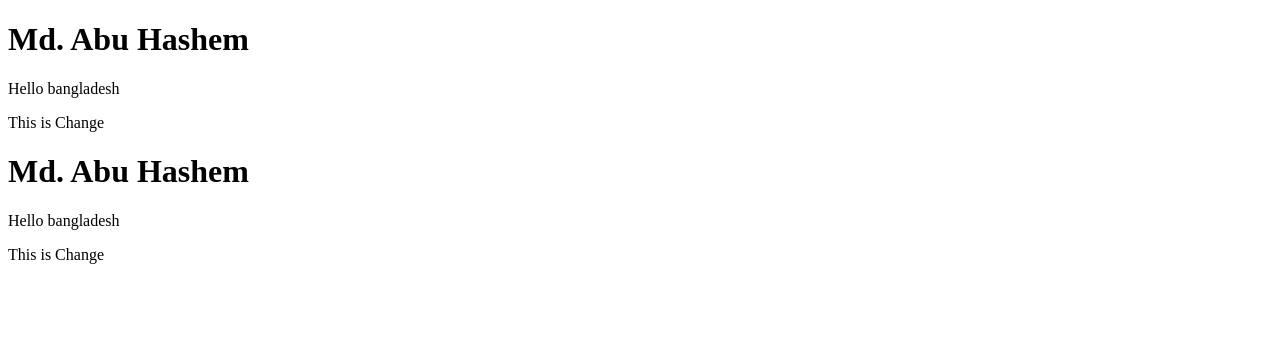
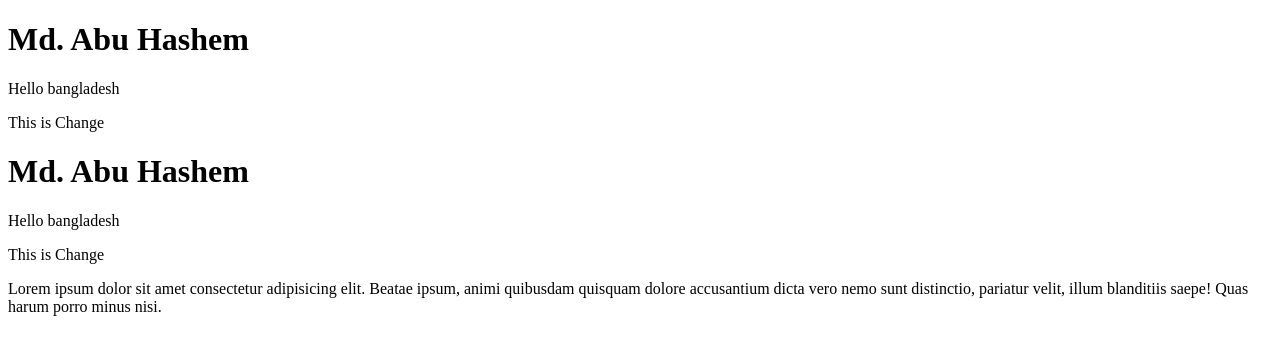
Before and after one commit to millionhashemabucu/ma, a plain HTML site: page index.html in a window 1280 px wide. Drawn offline with Linux system fonts and the light colour scheme.

Commit message:
ptag-added
git commit -m ptag-added

```diff
--- a/index.html
+++ b/index.html
@@ -13,5 +13,6 @@
     <h1>Md. Abu Hashem</h1>
     <p>Hello bangladesh</p>
     <p>This is Change</p>
+    <p>Lorem ipsum dolor sit amet consectetur adipisicing elit. Beatae ipsum, animi quibusdam quisquam dolore accusantium dicta vero nemo sunt distinctio, pariatur velit, illum blanditiis saepe! Quas harum porro minus nisi.</p>
 </body>
 </html>
```
